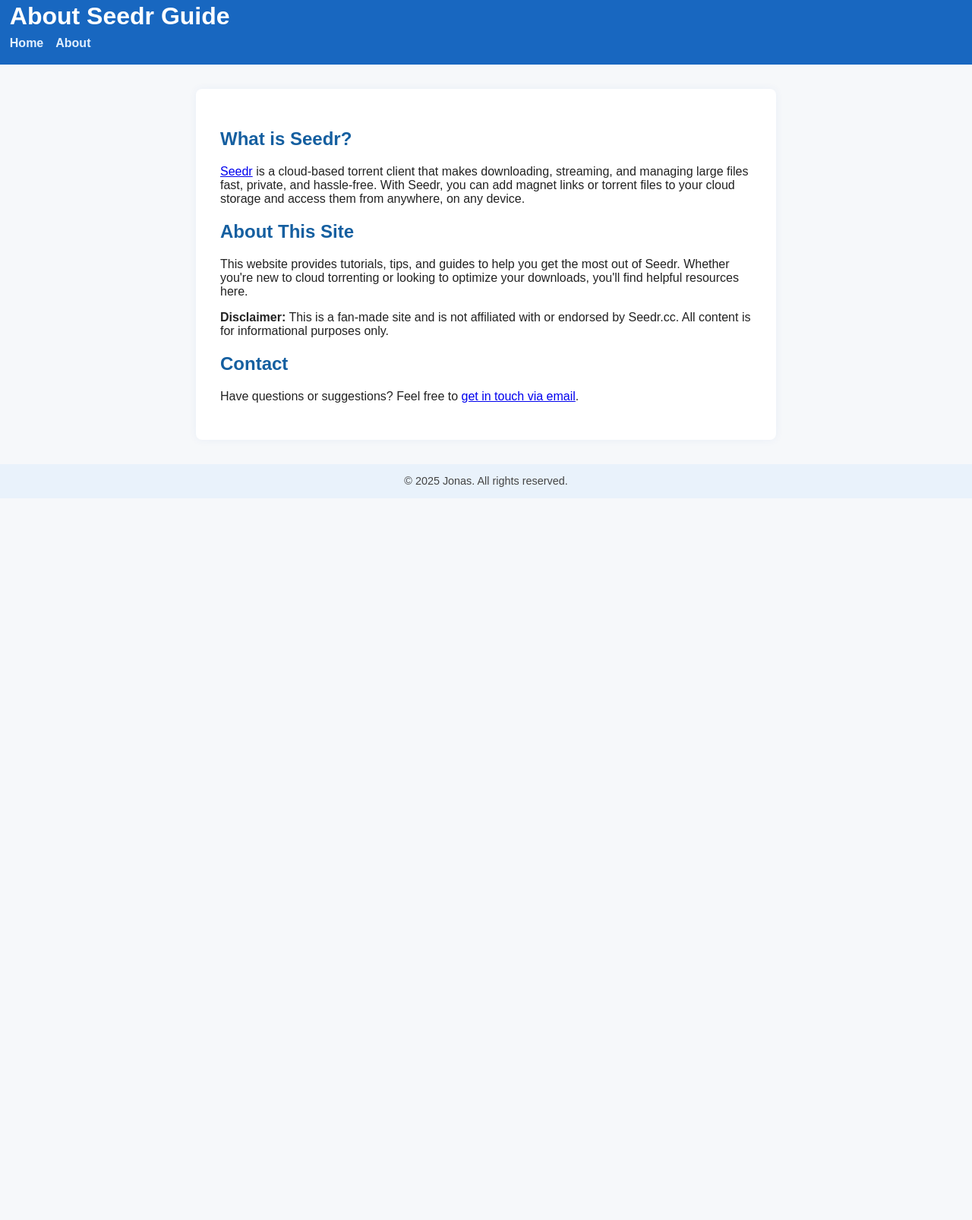
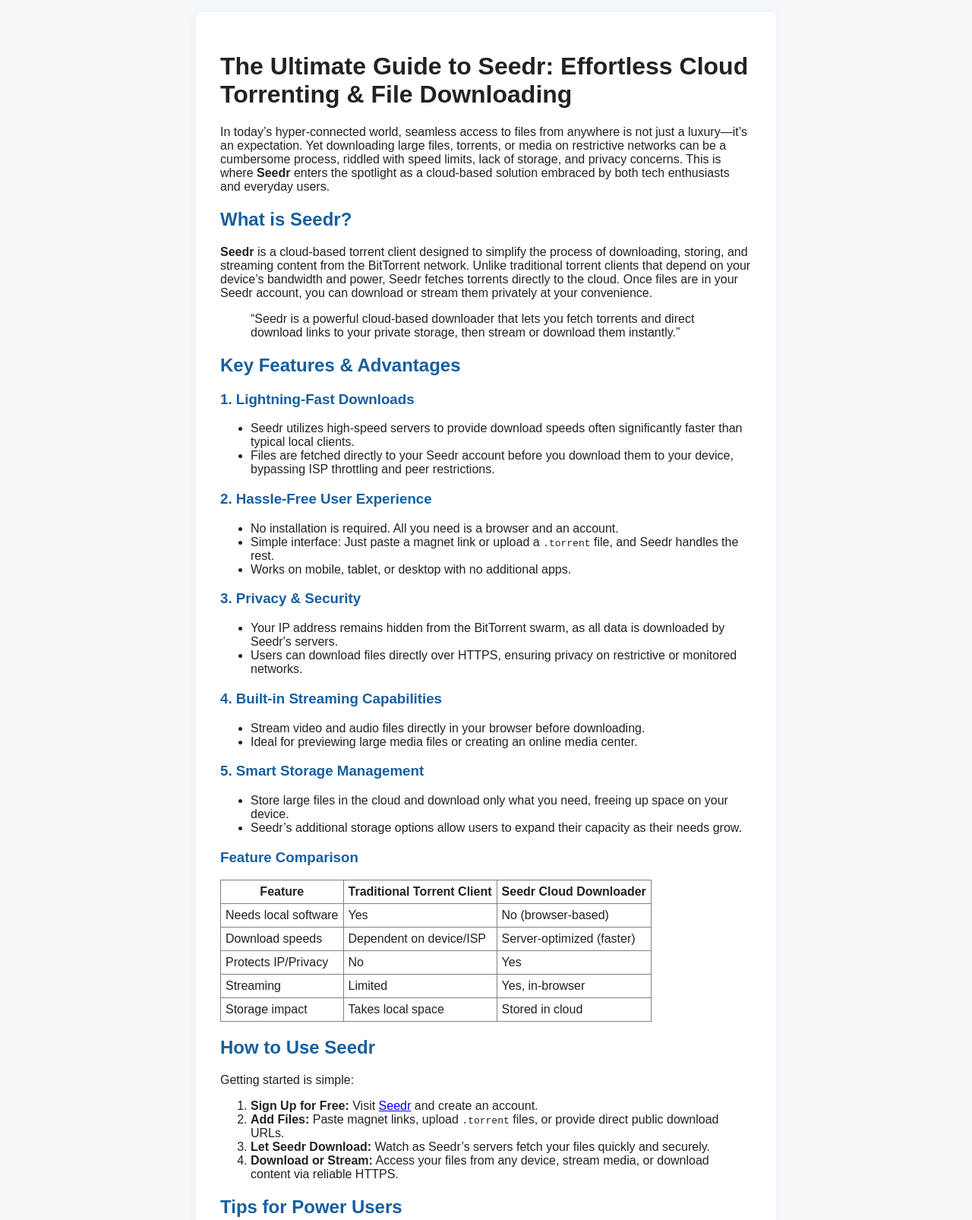
Before and after one commit to mist-hashira/mist-hashira.github.io, a plain HTML site: page index.html in a window 1280 px wide. Shown: the part 16-1622 px from the top of the page at 76% size. Before the commit the page ends 800 px from the top, so only its background shows below. Drawn offline with Linux system fonts and the light colour scheme.

Commit message:
Update index.html

```diff
--- a/index.html
+++ b/index.html
@@ -2,45 +2,139 @@
 <html lang="en">
 <head>
   <meta charset="UTF-8">
-  <title>About | Seedr Guide</title>
+  <title>The Ultimate Guide to Seedr: Effortless Cloud Torrenting & File Downloading</title>
   <meta name="viewport" content="width=device-width, initial-scale=1">
-  <link rel="stylesheet" href="style.css">
+  <link rel="stylesheet" href="style.css"> <!-- Optional: link your CSS -->
 </head>
 <body>
-  <header>
-    <h1>About Seedr Guide</h1>
-    <nav>
-      <ul>
-        <li><a href="index.html">Home</a></li>
-        <li><a href="about.html">About</a></li>
-      </ul>
-    </nav>
-  </header>
   <main>
-    <section>
+    <h1>The Ultimate Guide to Seedr: Effortless Cloud Torrenting & File Downloading</h1>
+    <p>
+      In today’s hyper-connected world, seamless access to files from anywhere is not just a luxury—it’s an expectation.
+      Yet downloading large files, torrents, or media on restrictive networks can be a cumbersome process, riddled with speed limits, lack of storage, and privacy concerns.
+      This is where <strong>Seedr</strong> enters the spotlight as a cloud-based solution embraced by both tech enthusiasts and everyday users.
+    </p>
+
     <h2>What is Seedr?</h2>
     <p>
-        <a href="https://www.seedr.cc/" target="_blank" rel="noopener">Seedr</a> is a cloud-based torrent client that makes downloading, streaming, and managing large files fast, private, and hassle-free. With Seedr, you can add magnet links or torrent files to your cloud storage and access them from anywhere, on any device.
+      <strong>Seedr</strong> is a cloud-based torrent client designed to simplify the process of downloading, storing, and streaming content from the BitTorrent network.
+      Unlike traditional torrent clients that depend on your device’s bandwidth and power, Seedr fetches torrents directly to the cloud.
+      Once files are in your Seedr account, you can download or stream them privately at your convenience.
     </p>
-    </section>
-    <section>
-      <h2>About This Site</h2>
+
+    <blockquote>
+      “Seedr is a powerful cloud-based downloader that lets you fetch torrents and direct download links to your private storage, then stream or download them instantly.”
+    </blockquote>
+
+    <h2>Key Features & Advantages</h2>
+
+    <h3>1. Lightning-Fast Downloads</h3>
+    <ul>
+      <li>Seedr utilizes high-speed servers to provide download speeds often significantly faster than typical local clients.</li>
+      <li>Files are fetched directly to your Seedr account before you download them to your device, bypassing ISP throttling and peer restrictions.</li>
+    </ul>
+
+    <h3>2. Hassle-Free User Experience</h3>
+    <ul>
+      <li>No installation is required. All you need is a browser and an account.</li>
+      <li>Simple interface: Just paste a magnet link or upload a <code>.torrent</code> file, and Seedr handles the rest.</li>
+      <li>Works on mobile, tablet, or desktop with no additional apps.</li>
+    </ul>
+
+    <h3>3. Privacy & Security</h3>
+    <ul>
+      <li>Your IP address remains hidden from the BitTorrent swarm, as all data is downloaded by Seedr's servers.</li>
+      <li>Users can download files directly over HTTPS, ensuring privacy on restrictive or monitored networks.</li>
+    </ul>
+
+    <h3>4. Built-in Streaming Capabilities</h3>
+    <ul>
+      <li>Stream video and audio files directly in your browser before downloading.</li>
+      <li>Ideal for previewing large media files or creating an online media center.</li>
+    </ul>
+
+    <h3>5. Smart Storage Management</h3>
+    <ul>
+      <li>Store large files in the cloud and download only what you need, freeing up space on your device.</li>
+      <li>Seedr’s additional storage options allow users to expand their capacity as their needs grow.</li>
+    </ul>
+
+    <h3>Feature Comparison</h3>
+    <table border="1" cellpadding="6" style="border-collapse:collapse;">
+      <tr>
+        <th>Feature</th>
+        <th>Traditional Torrent Client</th>
+        <th>Seedr Cloud Downloader</th>
+      </tr>
+      <tr>
+        <td>Needs local software</td>
+        <td>Yes</td>
+        <td>No (browser-based)</td>
+      </tr>
+      <tr>
+        <td>Download speeds</td>
+        <td>Dependent on device/ISP</td>
+        <td>Server-optimized (faster)</td>
+      </tr>
+      <tr>
+        <td>Protects IP/Privacy</td>
+        <td>No</td>
+        <td>Yes</td>
+      </tr>
+      <tr>
+        <td>Streaming</td>
+        <td>Limited</td>
+        <td>Yes, in-browser</td>
+      </tr>
+      <tr>
+        <td>Storage impact</td>
+        <td>Takes local space</td>
+        <td>Stored in cloud</td>
+      </tr>
+    </table>
+
+    <h2>How to Use Seedr</h2>
+    <p>Getting started is simple:</p>
+    <ol>
+      <li><strong>Sign Up for Free:</strong> Visit <a href="https://www.seedr.cc/" target="_blank" rel="noopener">Seedr</a> and create an account.</li>
+      <li><strong>Add Files:</strong> Paste magnet links, upload <code>.torrent</code> files, or provide direct public download URLs.</li>
+      <li><strong>Let Seedr Download:</strong> Watch as Seedr’s servers fetch your files quickly and securely.</li>
+      <li><strong>Download or Stream:</strong> Access your files from any device, stream media, or download content via reliable HTTPS.</li>
+    </ol>
+
+    <h2>Tips for Power Users</h2>
+    <ul>
+      <li><strong>Expand Filespace:</strong> Participate in Seedr’s referral program or upgrade your plan for added storage.</li>
+      <li><strong>Organize Your Content:</strong> Create folders for movies, music, documents, or other media to keep your cloud library tidy.</li>
+      <li><strong>Collaborate:</strong> Share download or streaming links with friends securely.</li>
+    </ul>
+
+    <h2>Use Cases</h2>
+    <ul>
+      <li>Streaming movies or music on networks where torrents are blocked</li>
+      <li>Downloading large academic datasets to a school or work laptop</li>
+      <li>Storing files accessible from multiple devices without syncing or USB drives</li>
+      <li>Managing large personal or professional media libraries off-device</li>
+    </ul>
+
+    <h2>Common Questions</h2>
+    <strong>Can Seedr access any file on the internet?</strong>
+    <p>Seedr excels at torrents and public direct download links, but access to password-protected or private storage (e.g., private Google Drive links) is not supported without public permissions.</p>
+    <strong>Is Seedr legal?</strong>
+    <p>Seedr is legal, but users are responsible for ensuring their downloads respect copyright and applicable laws.</p>
+
+    <h2>Conclusion</h2>
     <p>
-        This website provides tutorials, tips, and guides to help you get the most out of Seedr. Whether you're new to cloud torrenting or looking to optimize your downloads, you'll find helpful resources here.
+      Seedr redefines how users interact with the BitTorrent network and large file downloads.
+      Whether you’re a student, professional, or media fan, you’ll find Seedr offers unmatched speed, privacy, and convenience.
+      With no technical setup and a robust, secure cloud environment, it’s a must-have tool for anyone who values seamless digital access.
     </p>
     <p>
-        <strong>Disclaimer:</strong> This is a fan-made site and is not affiliated with or endorsed by Seedr.cc. All content is for informational purposes only.
+      Experience the difference for yourself: <a href="https://www.seedr.cc/" target="_blank" rel="noopener">https://www.seedr.cc/</a>
     </p>
-    </section>
-    <section>
-      <h2>Contact</h2>
-      <p>
-        Have questions or suggestions? Feel free to <a href="jonaskhanwald59@.com">get in touch via email</a>.
+    <p style="color: #888; font-size: 0.95em;">
+      Information based on service features and prior discussions about Seedr’s capabilities.
     </p>
-    </section>
   </main>
-  <footer>
-    &copy; 2025 Jonas. All rights reserved.
-  </footer>
 </body>
 </html>
```
Lines whose indentation alone changed are shown as unchanged.
